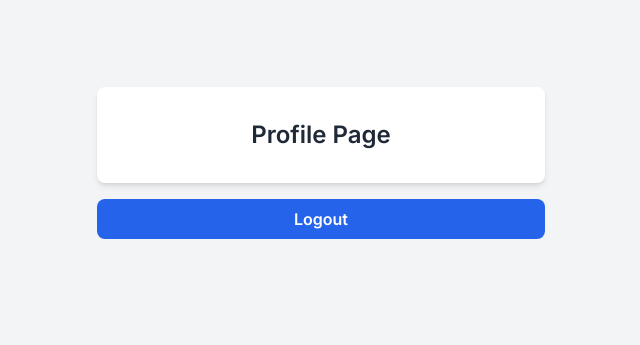
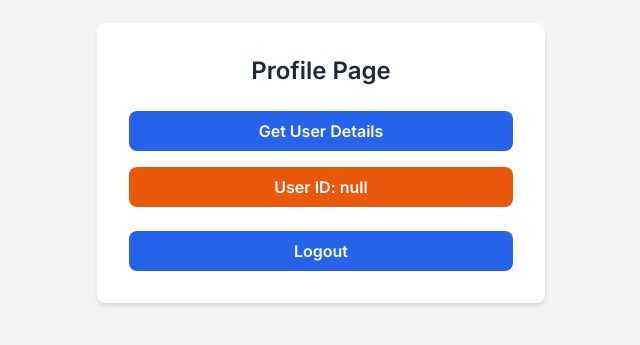
Before and after one commit to chhavikant-01/auth-next, a Next.js app: page /profile in a window 1280 px wide. Shown: the part 237-582 px from the top of the page, without its empty margins (319-959 px from the left). Built offline with nearby package versions, Linux system fonts and the light colour scheme.

Commit message:
added middleware to check user id in db

```diff
--- a/src/app/api/users/logout/route.ts
+++ b/src/app/api/users/logout/route.ts
@@ -6,7 +6,8 @@ export async function GET(){
             message: "Logout successful",
             success: true,
         })
-        response.cookies.set("token", "", { httpOnly: true, expires: new Date(0) });
+        response.cookies.set("token", "",
+        { httpOnly: true, expires: new Date(0) });
         return response;
     }catch(err: any){
         return NextResponse.json({error: err.message},{status: 500})
--- /dev/null
+++ b/src/app/api/users/me/route.ts
@@ -0,0 +1,21 @@
+import { getDataFromToken } from "@/helpers/getDataFromToken";
+import { NextRequest, NextResponse } from "next/server";
+import User from "@/models/userModel";
+import { connect } from "@/dbConfig/dbConfig";
+
+connect();
+
+export async function GET(request: NextRequest) {
+
+    try{
+        const userId = await getDataFromToken(request);
+        const user = await User.findById(userId).select("-password, -isAdmin");
+        return NextResponse.json({
+            message: "User found",
+            data: user,
+        }
+        );
+    }catch(err: any){
+        return NextResponse.json({error: err.message},{status: 500})
+    }
+}
--- a/src/app/profile/page.tsx
+++ b/src/app/profile/page.tsx
@@ -3,9 +3,11 @@ import axios from "axios";
 import Link from "next/link";
 import toast from "react-hot-toast";
 import { useRouter } from "next/navigation";
+import { useState } from "react";
 
 export default function ProfilePage(){
     const router = useRouter();
+    const [data, setData] = useState("null");
     const logout = async ()=>{
         try{
             await axios.get("/api/users/logout")
@@ -17,12 +19,33 @@ export default function ProfilePage(){
             toast.error(err.message)
     }
 }
+    const getUserDetails = async ()=>{
+        const res = await axios.get("/api/users/me")
+        console.log(res.data);
+        setData(res.data.data._id)
+    }
     return(
         <div className="flex flex-col items-center justify-center min-h-screen p-6 bg-gray-100 dark:bg-gray-900">
         <div className="w-full max-w-md p-8 space-y-6 bg-white rounded-lg shadow-md dark:bg-gray-800">
             <h2 className="text-2xl font-semibold text-center text-gray-800 dark:text-gray-200">
                 Profile Page
             </h2>
+            <div className="space-y-4">
+                <button
+                    className="max-w-md w-full py-2 font-semibold text-white transition duration-150 ease-in-out bg-blue-600 rounded-lg hover:bg-blue-700"
+                    onClick={getUserDetails}
+                >
+                    Get User Details
+                </button>
+                <Link
+                    href={`/profile/${data}`}
+                >
+                <div className="space-y-2 text-center">
+                    <p className="max-w-md w-full py-2 mt-4 font-semibold text-white transition duration-150 ease-in-out bg-orange-600 rounded-lg hover:bg-orange-700">
+                        User ID: {data}
+                    </p>
+                </div>
+                </Link>
         </div>
         <button
             className="max-w-md w-full py-2 mt-4 font-semibold text-white transition duration-150 ease-in-out bg-blue-600 rounded-lg hover:bg-blue-700"
@@ -31,5 +54,6 @@ export default function ProfilePage(){
             Logout
         </button>
     </div>
+</div>
     )
 }
--- /dev/null
+++ b/src/helpers/getDataFromToken.ts
@@ -0,0 +1,12 @@
+import { NextRequest } from "next/server";
+import jwt from "jsonwebtoken";
+
+export const getDataFromToken = (request: NextRequest) => {
+    try{
+        const token = request.cookies.get("token")?.value || ""
+        const decodedToken:any /* not a good idea to put any! */ = jwt.verify(token, process.env.TOKEN_SECRET!)
+        return decodedToken.id;
+    }catch(err: any){
+        throw new Error(err.message)
+    }
+}
```
Also changed, not shown: src/middleware.ts (+25 -0 lines).
